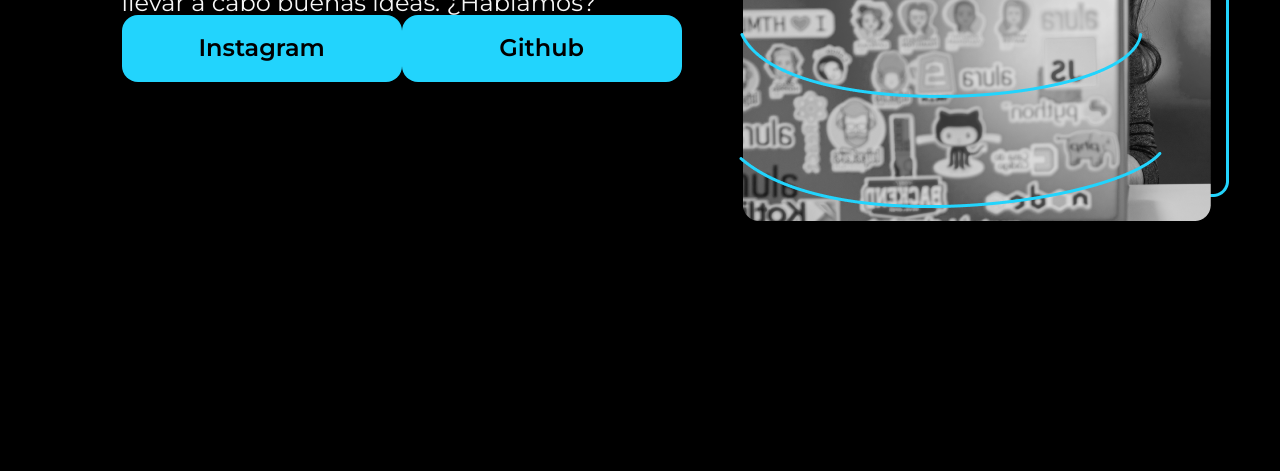
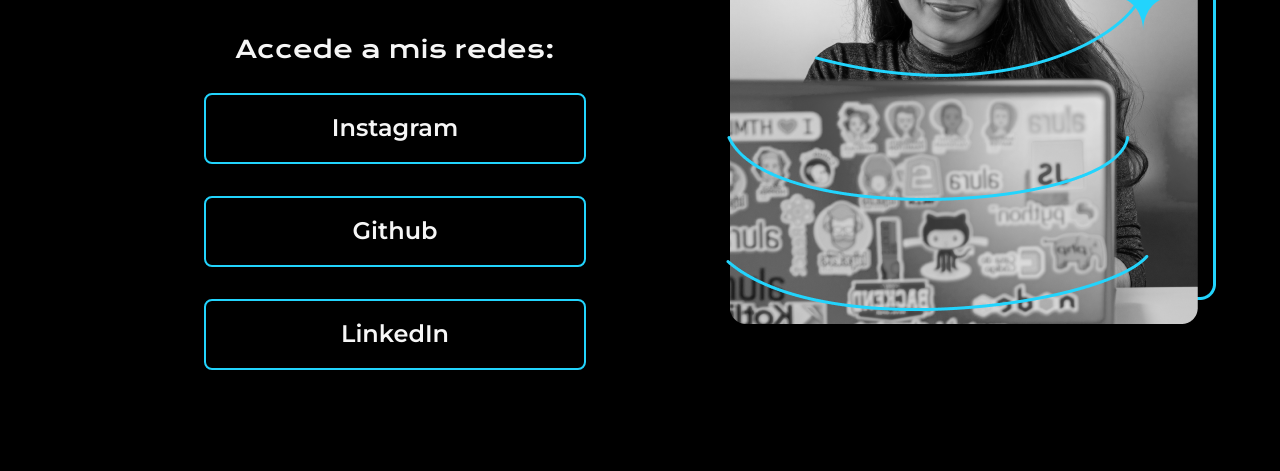
Before and after one commit to WhiteZander/Portafolio, a plain HTML site: page index.html in a window 1280 px wide. Shown: the part 393-864 px from the top of the page. Drawn offline with nearby package versions, Linux system fonts and the light colour scheme.

Commit message:
cambia style y añade linkedin

```diff
--- a/index.html
+++ b/index.html
@@ -18,8 +18,10 @@
             <p class="pContenidoTexto">¡Hola! Soy Ana García, desarrolladora Front-end con especialización en React, HTML y CSS. Ayudo a pequeños negocios y diseñadores a llevar a cabo buenas ideas. ¿Hablamos?</p>
 
             <div class="pEnlaces">
+                <h2 class="pEnlacesSubtitulo">Accede a mis redes:</h2>
                 <a class="pEnlacesRSS" href="https://www.instagram.com/">Instagram</a>
                 <a class="pEnlacesRSS" href="https://github.com/WhiteZander">Github</a>
+                <a class="pEnlacesRSS" href="https://github.com/WhiteZander">LinkedIn</a>
             </div>
         </section>
 
--- a/style.css
+++ b/style.css
@@ -23,6 +23,9 @@ body{
 .p_contenido{
     width: 615px;
     padding: 5%;
+    display: flex;
+    flex-direction: column;
+    gap: 40px;
 }
 
 .pContenidoTitulo{
@@ -39,19 +42,27 @@ body{
 .pEnlaces{
     display: flex;
     justify-content: space-between;
+    flex-direction: column;
+    align-items: center;
+    gap: 32px;
 
 }
 
 .pEnlacesRSS{
-    width: 280px;
-    background-color: #22D4FD;
+    width: 378px;
     text-align: center;
     padding: 21.5px 0;
-    border-radius: 16px;
+    border-radius: 8px;
     font-size: 24px;
     font-family: "Montserrat", serif;
     font-weight: 600;
     text-decoration: none;
-    color: black;
+    color: #F6F6F6;
+    border: 2px solid #22D4FD;
 
 }
+
+.pEnlacesSubtitulo{
+    font-family: "Krona One", sans-serif;
+    font-size: 24px;
+}
```
Also changed, not shown: imgs-Icons/assets/Imagem.png (added), imgs-Icons/assets/github.png (added), imgs-Icons/assets/instagram.png (added), imgs-Icons/assets/linkedin.png (added), imgs-Icons/assets/twitch.png (added), imgs-Icons/assets/twitter-novo.png (added), imgs-Icons/assets/twitter.png (added), 1 other file.
